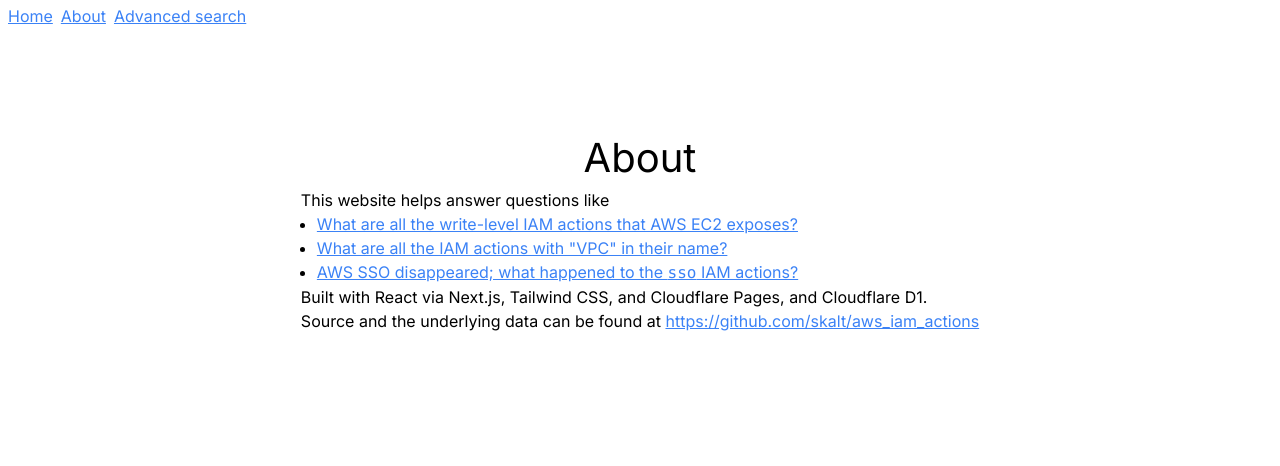
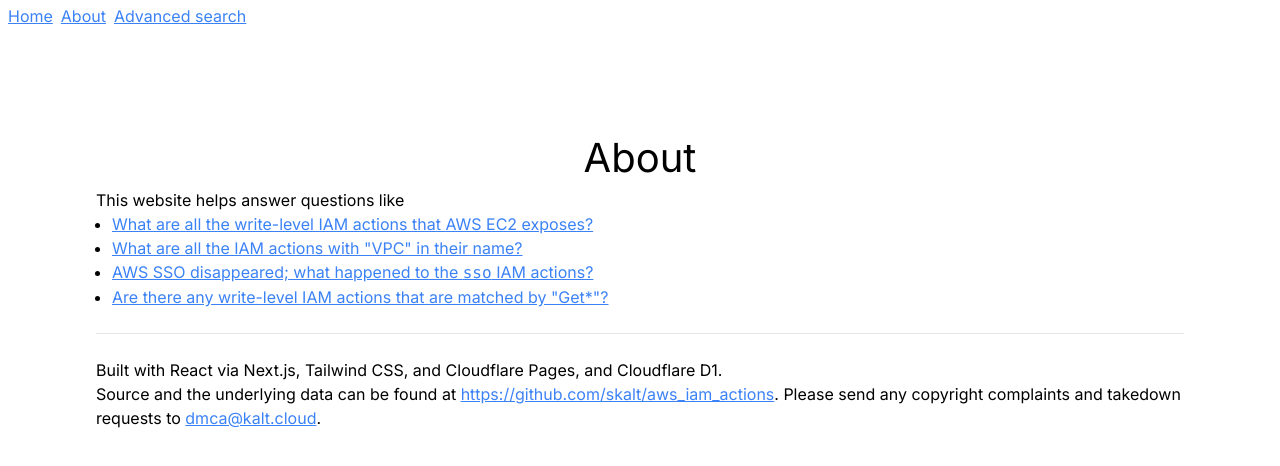
Before and after one commit to SKalt/aws_iam_actions, a Next.js app in the folder website/: page /about in a window 1280 px wide. Shown: the top 466 px of the page. Built offline with nearby package versions, Linux system fonts and the light colour scheme.

Commit message:
fix(website): correct advanced-search links in /about

```diff
--- a/website/src/app/about/page.tsx
+++ b/website/src/app/about/page.tsx
@@ -8,12 +8,12 @@ export default function About() {
         <p>This website helps answer questions like</p>
         <ul className="list-disc ml-4">
           <li>
-            <Link href="/advanced?services=ec2&accessLevel=w">
+            <Link href="?services=ec2&action=*&accessLevel=w">
               What are all the write-level IAM actions that AWS EC2 exposes?
             </Link>
           </li>
           <li>
-            <Link href="/advanced?action=vpc&limit=-1">
+            <Link href="/advanced?action=*vpc*&limit=-1">
               What are all the IAM actions with &quot;VPC&quot; in their name?
             </Link>
           </li>
@@ -23,7 +23,15 @@ export default function About() {
               actions?
             </Link>
           </li>
+          <li>
+            <Link href="/advanced?action=get*&accessLevel=wtp">
+              Are there any write-level IAM actions that are matched by "Get*"?
+            </Link>
+          </li>
         </ul>
+        <br />
+        <hr />
+        <br />
         <p>
           Built with React via Next.js, Tailwind CSS, and Cloudflare Pages, and
           Cloudflare D1.
@@ -33,6 +41,8 @@ export default function About() {
           <a href="https://github.com/skalt/aws_iam_actions">
             https://github.com/skalt/aws_iam_actions
           </a>
+          . Please send any copyright complaints and takedown requests to{" "}
+          <a href="mailto:dmca@kalt.cloud">dmca@kalt.cloud</a>.
         </p>
       </div>
     </main>
```
Also changed, not shown: 1 other file (tests, documents, lock files or other folders).
